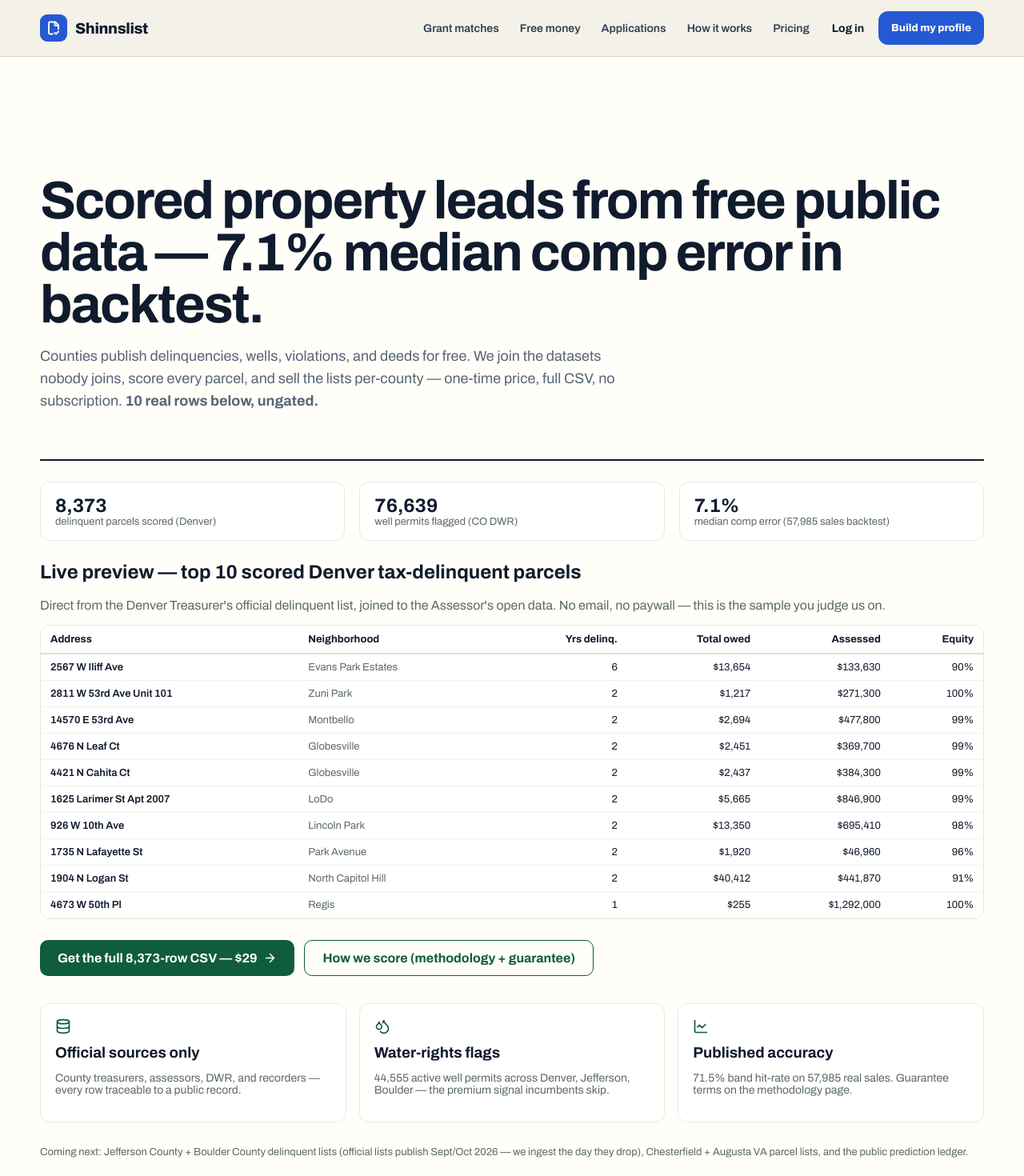
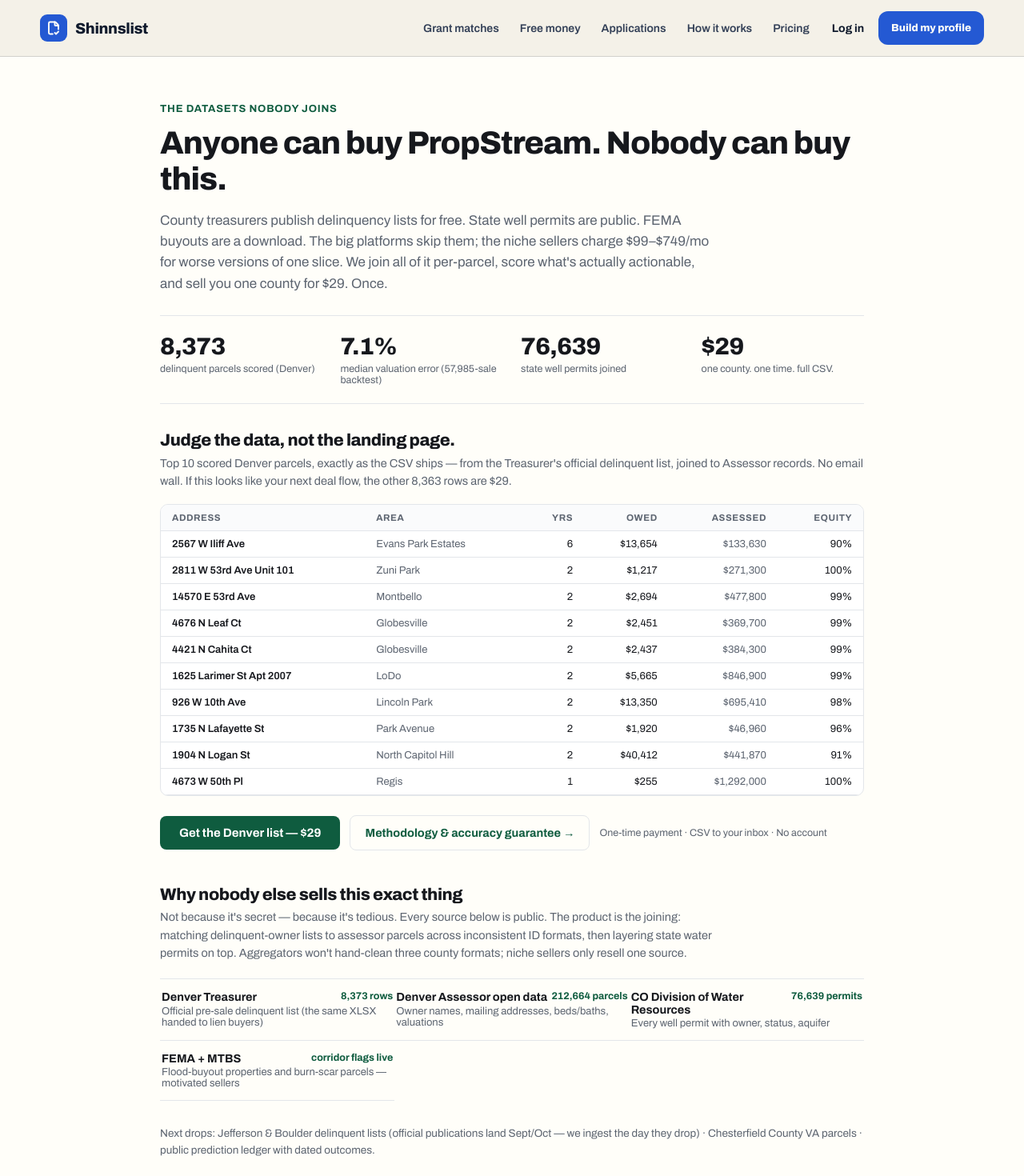
Before and after one commit to shinnjr/shinnslist, a Next.js app: page /re in a window 1280 px wide. Shown: the top 1470 px of the page at 80% size. Built offline with nearby package versions, Linux system fonts and the light colour scheme.

Commit message:
re(re): landing page rewrite — anti-slop editorial design, moat-first positioning ('anyone can buy PropStream'), source-by-source proof strip, sample-as-pitch

```diff
--- a/src/app/re/page.tsx
+++ b/src/app/re/page.tsx
@@ -1,11 +1,10 @@
 import type { Metadata } from 'next';
 import Link from 'next/link';
-import { ArrowRight, Database, Droplets, LineChart } from 'lucide-react';
 import { denverTaxDelinquentPreview, compingStats, waterStats, reSkus } from '@/data/realEstate';
 
 export const metadata: Metadata = {
-  title: 'Scored property lead lists from public data — 7.1% median comp error in backtest | Shinnslist RE',
-  description: 'Tax-delinquent, water-rights, and distress lists built from free official county data — scored, joined, and sold per-list with an ungated 10-row preview. Backtested: 7.1% median error, 71.5% band hit-rate.',
+  title: 'The data PropStream doesn’t sell — tax-delinquent + water-rights parcels, scored | Shinnslist',
+  description: 'County treasurers publish delinquency lists free. DWR well permits are public. Nobody joins them per-parcel and scores them — so we do. Buy one county list for $29. 10 rows ungated below.',
 };
 
 const productJsonLd = {
@@ -22,97 +21,125 @@
   },
 };
 
+// Anti-slop design system: flat, editorial, zero gradients/glow.
+const ink = '#16181d';
+const sub = '#5c6470';
+const hair = '#e3e6ea';
+const accent = '#0f5c3f';
+
+function Stat({ n, label }: { n: string; label: string }) {
+  return (
+    <div style={{ padding: '2px 0' }}>
+      <div style={{ fontSize: 30, fontWeight: 750, letterSpacing: '-0.02em', color: ink, lineHeight: 1.1 }}>{n}</div>
+      <div style={{ fontSize: 12.5, color: sub, marginTop: 4 }}>{label}</div>
+    </div>
+  );
+}
+
 export default function ReHubPage() {
   const sku = reSkus['tax-delinquent-denver'];
   return (
     <div className="grant-page learn-page">
       <script type="application/ld+json" dangerouslySetInnerHTML={{ __html: JSON.stringify(productJsonLd) }} />
-      <div className="grant-shell">
-        <div className="learn-hero">
-          <h1><strong>Scored property leads from free public data — 7.1% median comp error in backtest.</strong></h1>
-          <p>
-            Counties publish delinquencies, wells, violations, and deeds for free. We join the datasets nobody joins,
-            score every parcel, and sell the lists per-county — one-time price, full CSV, no subscription.
-            <strong> 10 real rows below, ungated.</strong>
-          </p>
+      <div className="grant-shell" style={{ maxWidth: 880 }}>
+
+        {/* Positioning line — the moat in one sentence */}
+        <p style={{ fontSize: 13, fontWeight: 650, letterSpacing: '0.06em', textTransform: 'uppercase', color: accent, margin: '0 0 14px' }}>
+          The datasets nobody joins
+        </p>
+
+        <h1 style={{ fontSize: 'clamp(28px, 4vw, 40px)', fontWeight: 780, letterSpacing: '-0.025em', lineHeight: 1.12, color: ink, margin: '0 0 16px' }}>
+          Anyone can buy PropStream. Nobody can buy this.
+        </h1>
+        <p style={{ fontSize: 17, lineHeight: 1.55, color: sub, margin: '0 0 26px', maxWidth: 700 }}>
+          County treasurers publish delinquency lists for free. State well permits are public. FEMA buyouts are a download.
+          The big platforms skip them; the niche sellers charge $99–$749/mo for worse versions of one slice.
+          We join all of it per-parcel, score what&apos;s actually actionable, and sell you one county for $29. Once.
+        </p>
+
+        {/* Proof strip */}
+        <div style={{ display: 'grid', gridTemplateColumns: 'repeat(auto-fit,minmax(150px,1fr))', gap: 22, padding: '20px 0', borderTop: `1px solid ${hair}`, borderBottom: `1px solid ${hair}`, marginBottom: 34 }}>
+          <Stat n={sku.rows.toLocaleString()} label="delinquent parcels scored (Denver)" />
+          <Stat n={`${compingStats.medianErrorPct}%`} label={`median valuation error (${compingStats.backtestSales.toLocaleString()}-sale backtest)`} />
+          <Stat n={waterStats.wellsZoneA.toLocaleString()} label="state well permits joined" />
+          <Stat n="$29" label="one county. one time. full CSV." />
         </div>
 
-        <div style={{ display: 'flex', gap: 18, flexWrap: 'wrap', margin: '26px 0' }}>
-          <div style={{ flex: '1 1 200px', background: '#fff', border: '1px solid #e2ece6', borderRadius: 12, padding: '16px 18px' }}>
-            <b style={{ fontSize: 24 }}>{sku.rows.toLocaleString()}</b>
-            <div style={{ color: '#5b6b62', fontSize: 13 }}>delinquent parcels scored (Denver)</div>
-          </div>
-          <div style={{ flex: '1 1 200px', background: '#fff', border: '1px solid #e2ece6', borderRadius: 12, padding: '16px 18px' }}>
-            <b style={{ fontSize: 24 }}>{waterStats.wellsZoneA.toLocaleString()}</b>
-            <div style={{ color: '#5b6b62', fontSize: 13 }}>well permits flagged (CO DWR)</div>
-          </div>
-          <div style={{ flex: '1 1 200px', background: '#fff', border: '1px solid #e2ece6', borderRadius: 12, padding: '16px 18px' }}>
-            <b style={{ fontSize: 24 }}>{compingStats.medianErrorPct}%</b>
-            <div style={{ color: '#5b6b62', fontSize: 13 }}>median comp error ({compingStats.backtestSales.toLocaleString()} sales backtest)</div>
-          </div>
-        </div>
+        {/* The sample IS the pitch */}
+        <h2 style={{ fontSize: 21, fontWeight: 720, letterSpacing: '-0.02em', color: ink, margin: '0 0 8px' }}>
+          Judge the data, not the landing page.
+        </h2>
+        <p style={{ fontSize: 14.5, lineHeight: 1.5, color: sub, margin: '0 0 18px' }}>
+          Top 10 scored Denver parcels, exactly as the CSV ships — from the Treasurer&apos;s official delinquent list,
+          joined to Assessor records. No email wall. If this looks like your next deal flow, the other 8,363 rows are $29.
+        </p>
 
-        <h2>Live preview — top 10 scored Denver tax-delinquent parcels</h2>
-        <p style={{ color: '#5b6b62' }}>
-          Direct from the Denver Treasurer&apos;s official delinquent list, joined to the Assessor&apos;s open data. No email, no paywall — this is the sample you judge us on.
-        </p>
-        <div style={{ overflowX: 'auto', border: '1px solid #e2ece6', borderRadius: 12, background: '#fff' }}>
+        <div style={{ overflowX: 'auto', border: `1px solid ${hair}`, borderRadius: 10, background: '#fff' }}>
           <table style={{ width: '100%', borderCollapse: 'collapse', fontSize: 13 }}>
             <thead>
-              <tr style={{ borderBottom: '2px solid #d5e3da', textAlign: 'left' }}>
-                <th style={{ padding: '10px 12px' }}>Address</th>
-                <th style={{ padding: '10px 12px' }}>Neighborhood</th>
-                <th style={{ padding: '10px 12px', textAlign: 'right' }}>Yrs delinq.</th>
-                <th style={{ padding: '10px 12px', textAlign: 'right' }}>Total owed</th>
-                <th style={{ padding: '10px 12px', textAlign: 'right' }}>Assessed</th>
-                <th style={{ padding: '10px 12px', textAlign: 'right' }}>Equity</th>
+              <tr style={{ borderBottom: `1px solid ${hair}`, textAlign: 'left', background: '#fafbfc' }}>
+                <th style={{ padding: '10px 14px', fontSize: 11.5, textTransform: 'uppercase', letterSpacing: '0.05em', color: sub }}>Address</th>
+                <th style={{ padding: '10px 14px', fontSize: 11.5, textTransform: 'uppercase', letterSpacing: '0.05em', color: sub }}>Area</th>
+                <th style={{ padding: '10px 14px', fontSize: 11.5, textTransform: 'uppercase', letterSpacing: '0.05em', color: sub, textAlign: 'right' }}>Yrs</th>
+                <th style={{ padding: '10px 14px', fontSize: 11.5, textTransform: 'uppercase', letterSpacing: '0.05em', color: sub, textAlign: 'right' }}>Owed</th>
+                <th style={{ padding: '10px 14px', fontSize: 11.5, textTransform: 'uppercase', letterSpacing: '0.05em', color: sub, textAlign: 'right' }}>Assessed</th>
+                <th style={{ padding: '10px 14px', fontSize: 11.5, textTransform: 'uppercase', letterSpacing: '0.05em', color: sub, textAlign: 'right' }}>Equity</th>
               </tr>
             </thead>
             <tbody>
               {denverTaxDelinquentPreview.map((r) => (
-                <tr key={r.addr} style={{ borderBottom: '1px solid #eef4f0' }}>
-                  <td style={{ padding: '9px 12px', fontWeight: 600 }}>{r.addr}</td>
-                  <td style={{ padding: '9px 12px', color: '#5b6b62' }}>{r.neighborhood}</td>
-                  <td style={{ padding: '9px 12px', textAlign: 'right' }}>{r.yearsDelinquent}</td>
-                  <td style={{ padding: '9px 12px', textAlign: 'right' }}>${r.totalOwed.toLocaleString()}</td>
-                  <td style={{ padding: '9px 12px', textAlign: 'right' }}>${r.assessed.toLocaleString()}</td>
-                  <td style={{ padding: '9px 12px', textAlign: 'right' }}>{r.equityPct}%</td>
+                <tr key={r.addr} style={{ borderBottom: `1px solid ${hair}` }}>
+                  <td style={{ padding: '9px 14px', fontWeight: 600, color: ink }}>{r.addr}</td>
+                  <td style={{ padding: '9px 14px', color: sub }}>{r.neighborhood}</td>
+                  <td style={{ padding: '9px 14px', textAlign: 'right', color: ink }}>{r.yearsDelinquent}</td>
+                  <td style={{ padding: '9px 14px', textAlign: 'right', color: ink }}>${r.totalOwed.toLocaleString()}</td>
+                  <td style={{ padding: '9px 14px', textAlign: 'right', color: sub }}>${r.assessed.toLocaleString()}</td>
+                  <td style={{ padding: '9px 14px', textAlign: 'right', color: ink }}>{r.equityPct}%</td>
                 </tr>
               ))}
             </tbody>
           </table>
         </div>
 
-        <div style={{ display: 'flex', gap: 12, margin: '26px 0', flexWrap: 'wrap' }}>
-          <Link href={`/re/${sku.slug}`} style={{ display: 'inline-flex', alignItems: 'center', gap: 8, background: '#0f5c3f', color: '#fff', padding: '13px 22px', borderRadius: 10, fontWeight: 700, textDecoration: 'none' }}>
-            Get the full {sku.rows.toLocaleString()}-row CSV — ${sku.priceCents / 100} <ArrowRight size={17} />
+        {/* CTA row */}
+        <div style={{ display: 'flex', gap: 12, margin: '24px 0 8px', flexWrap: 'wrap', alignItems: 'center' }}>
+          <Link href={`/re/${sku.slug}`} style={{ display: 'inline-flex', alignItems: 'center', gap: 8, background: accent, color: '#fff', padding: '13px 24px', borderRadius: 8, fontWeight: 700, textDecoration: 'none', fontSize: 15 }}>
+            Get the Denver list — ${sku.priceCents / 100}
           </Link>
-          <Link href="/re/how-we-score" style={{ display: 'inline-flex', alignItems: 'center', gap: 8, border: '1.5px solid #0f5c3f', color: '#0f5c3f', padding: '13px 22px', borderRadius: 10, fontWeight: 700, textDecoration: 'none' }}>
-            How we score (methodology + guarantee)
+          <Link href="/re/how-we-score" style={{ display: 'inline-flex', alignItems: 'center', gap: 8, color: accent, padding: '13px 18px', borderRadius: 8, fontWeight: 650, textDecoration: 'none', fontSize: 14.5, border: `1px solid ${hair}` }}>
+            Methodology &amp; accuracy guarantee →
           </Link>
+          <span style={{ fontSize: 12.5, color: sub }}>One-time payment · CSV to your inbox · No account</span>
         </div>
 
-        <div style={{ display: 'grid', gridTemplateColumns: 'repeat(auto-fit,minmax(230px,1fr))', gap: 16, marginTop: 34 }}>
-          <div style={{ background: '#fff', border: '1px solid #e2ece6', borderRadius: 12, padding: 18 }}>
-            <Database size={20} color="#0f5c3f" />
-            <h3 style={{ margin: '10px 0 6px' }}>Official sources only</h3>
-            <p style={{ color: '#5b6b62', fontSize: 14 }}>County treasurers, assessors, DWR, and recorders — every row traceable to a public record.</p>
-          </div>
-          <div style={{ background: '#fff', border: '1px solid #e2ece6', borderRadius: 12, padding: 18 }}>
-            <Droplets size={20} color="#0f5c3f" />
-            <h3 style={{ margin: '10px 0 6px' }}>Water-rights flags</h3>
-            <p style={{ color: '#5b6b62', fontSize: 14 }}>{waterStats.activeWells.toLocaleString()} active well permits across {waterStats.counties.join(', ')} — the premium signal incumbents skip.</p>
-          </div>
-          <div style={{ background: '#fff', border: '1px solid #e2ece6', borderRadius: 12, padding: 18 }}>
-            <LineChart size={20} color="#0f5c3f" />
-            <h3 style={{ margin: '10px 0 6px' }}>Published accuracy</h3>
-            <p style={{ color: '#5b6b62', fontSize: 14 }}>{compingStats.bandHitPct}% band hit-rate on {compingStats.backtestSales.toLocaleString()} real sales. Guarantee terms on the methodology page.</p>
-          </div>
+        {/* Why this is hard to copy — the moat section */}
+        <h2 style={{ fontSize: 21, fontWeight: 720, letterSpacing: '-0.02em', color: ink, margin: '44px 0 6px' }}>
+          Why nobody else sells this exact thing
+        </h2>
+        <p style={{ fontSize: 14.5, lineHeight: 1.55, color: sub, margin: '0 0 20px', maxWidth: 700 }}>
+          Not because it&apos;s secret — because it&apos;s tedious. Every source below is public. The product is the joining:
+          matching delinquent-owner lists to assessor parcels across inconsistent ID formats, then layering state water
+          permits on top. Aggregators won&apos;t hand-clean three county formats; niche sellers only resell one source.
+        </p>
+        <div style={{ display: 'grid', gridTemplateColumns: 'repeat(auto-fit,minmax(240px,1fr))', gap: 0, borderTop: `1px solid ${hair}` }}>
+          {[
+            ['Denver Treasurer', 'Official pre-sale delinquent list (the same XLSX handed to lien buyers)', `${sku.rows.toLocaleString()} rows`],
+            ['Denver Assessor open data', 'Owner names, mailing addresses, beds/baths, valuations', '212,664 parcels'],
+            ['CO Division of Water Resources', 'Every well permit with owner, status, aquifer', `${waterStats.wellsZoneA.toLocaleString()} permits`],
+            ['FEMA + MTBS', 'Flood-buyout properties and burn-scar parcels — motivated sellers', 'corridor flags live'],
+          ].map(([src, what, n]) => (
+            <div key={src} style={{ borderBottom: `1px solid ${hair}`, padding: '14px 2px', display: 'grid', gridTemplateColumns: '1fr auto', gap: 2 }}>
+              <div style={{ fontWeight: 650, color: ink, fontSize: 14.5 }}>{src}</div>
+              <div style={{ fontSize: 12.5, color: accent, fontWeight: 650 }}>{n}</div>
+              <div style={{ gridColumn: '1 / -1', fontSize: 13, color: sub }}>{what}</div>
+            </div>
+          ))}
         </div>
 
-        <p style={{ marginTop: 30, color: '#5b6b62', fontSize: 13 }}>
-          Coming next: Jefferson County + Boulder County delinquent lists (official lists publish Sept/Oct 2026 — we ingest the day they drop),
-          Chesterfield + Augusta VA parcel lists, and the public prediction ledger.
+        {/* Roadmap as momentum, not vaporware */}
+        <p style={{ marginTop: 30, color: sub, fontSize: 13.5, lineHeight: 1.6 }}>
+          Next drops: Jefferson &amp; Boulder delinquent lists (official publications land Sept/Oct — we ingest the day they drop) ·
+          Chesterfield County VA parcels · public prediction ledger with dated outcomes.
         </p>
       </div>
     </div>
```
